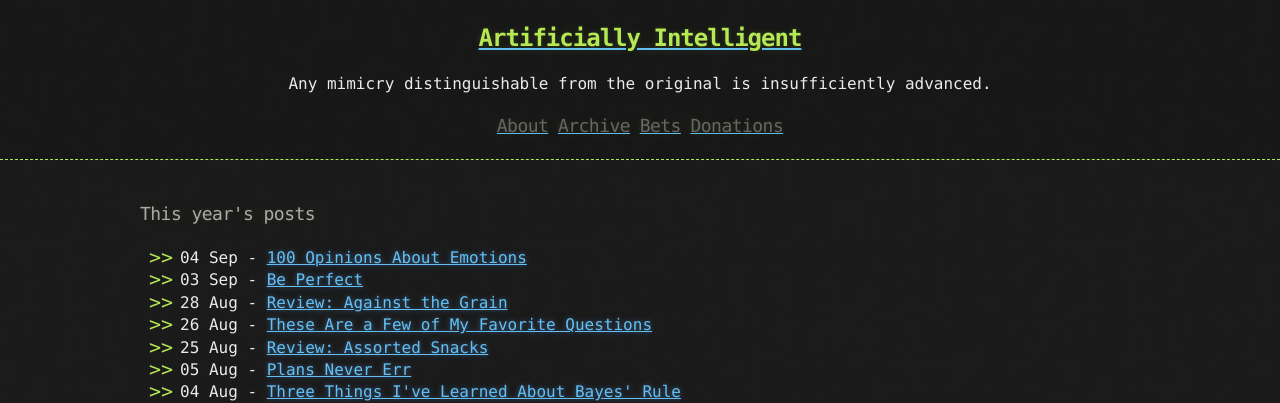
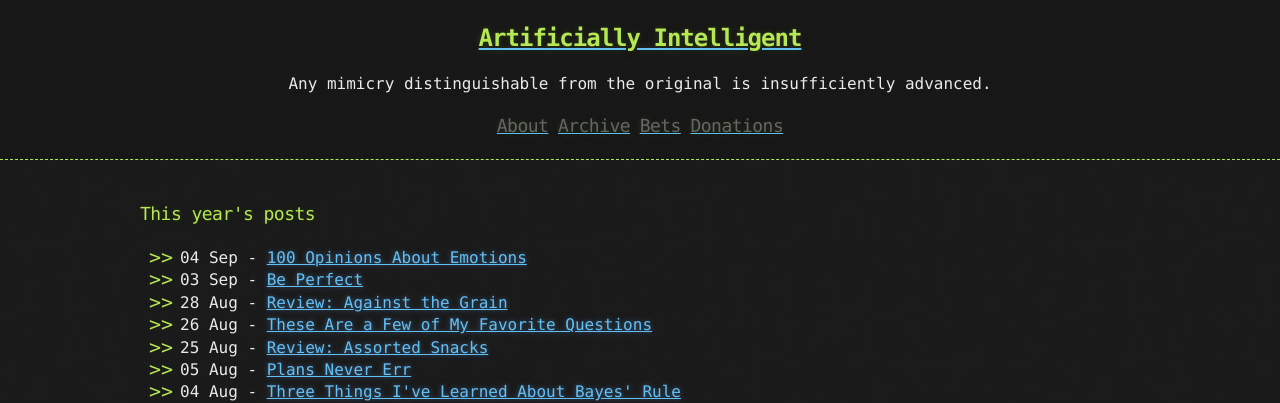
Before and after one commit to tocttou/hacker-blog, a Jekyll site: the page built from archive.md, in a window 1280 px wide. Shown: the top 403 px of the page. Built offline with Jekyll 4.4.1, drawn with Linux system fonts in a browser that asks for light colours.

Commit message:
one day someone is going to read this and be like 'you know you could have just googled it instead of trying like 5 things'

```diff
--- a/_sass/base.scss
+++ b/_sass/base.scss
@@ -7,7 +7,7 @@
 
 $body-background: $cod-grey !default;
 $body-foreground: $gallery !default;
-$header: $silver-chalice !default;
+$header: $conifer !default;
 $blockquote-color: $silver-chalice !default;
 $blockquote-border: $dove-grey !default;
 
```
